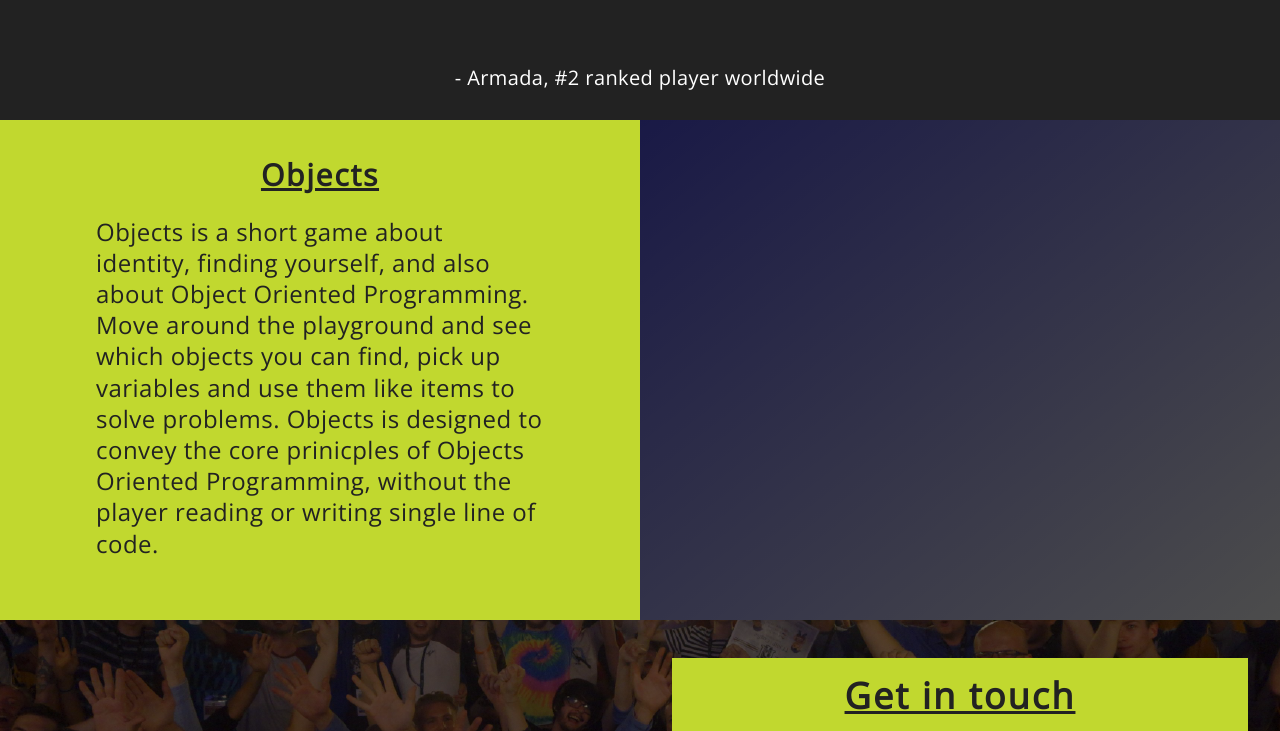
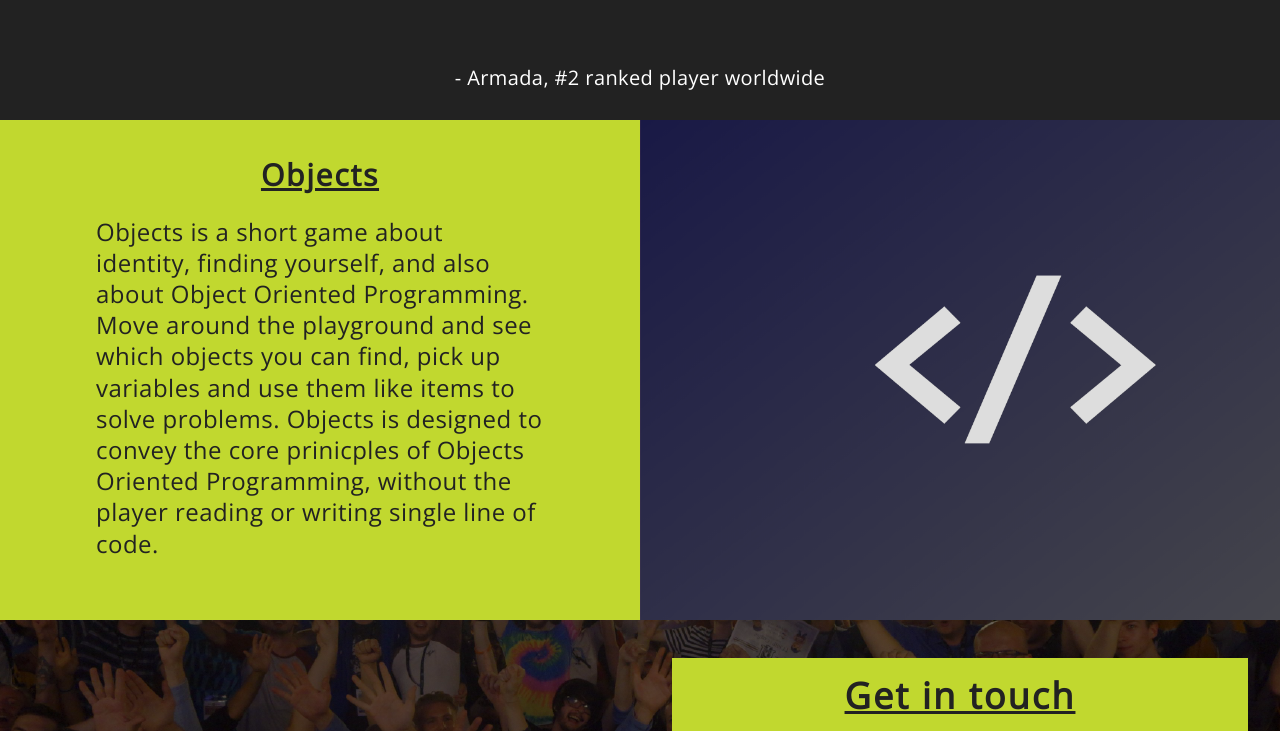
Before and after one commit to JessicaBunyan/Personal-Site, a plain HTML site: page index.html in a window 1280 px wide. Shown: the part 2040-2771 px from the top of the page. Drawn offline with nearby package versions, Linux system fonts and the light colour scheme; files that its build step writes are made by us from their sources.

Commit message:
code image

```diff
--- a/sass/medium.scss
+++ b/sass/medium.scss
@@ -90,6 +90,12 @@ header {
 #photo-bio {
   background-image: url("../img/playing.png");
 }
+
+#photo-objects {
+  background-image: url("../img/code.png");
+  background-size: cover;
+}
+
 #content-woiaf {
   display: block;
   grid-area: content2;
```
Also changed, not shown: img/code.png (added).
